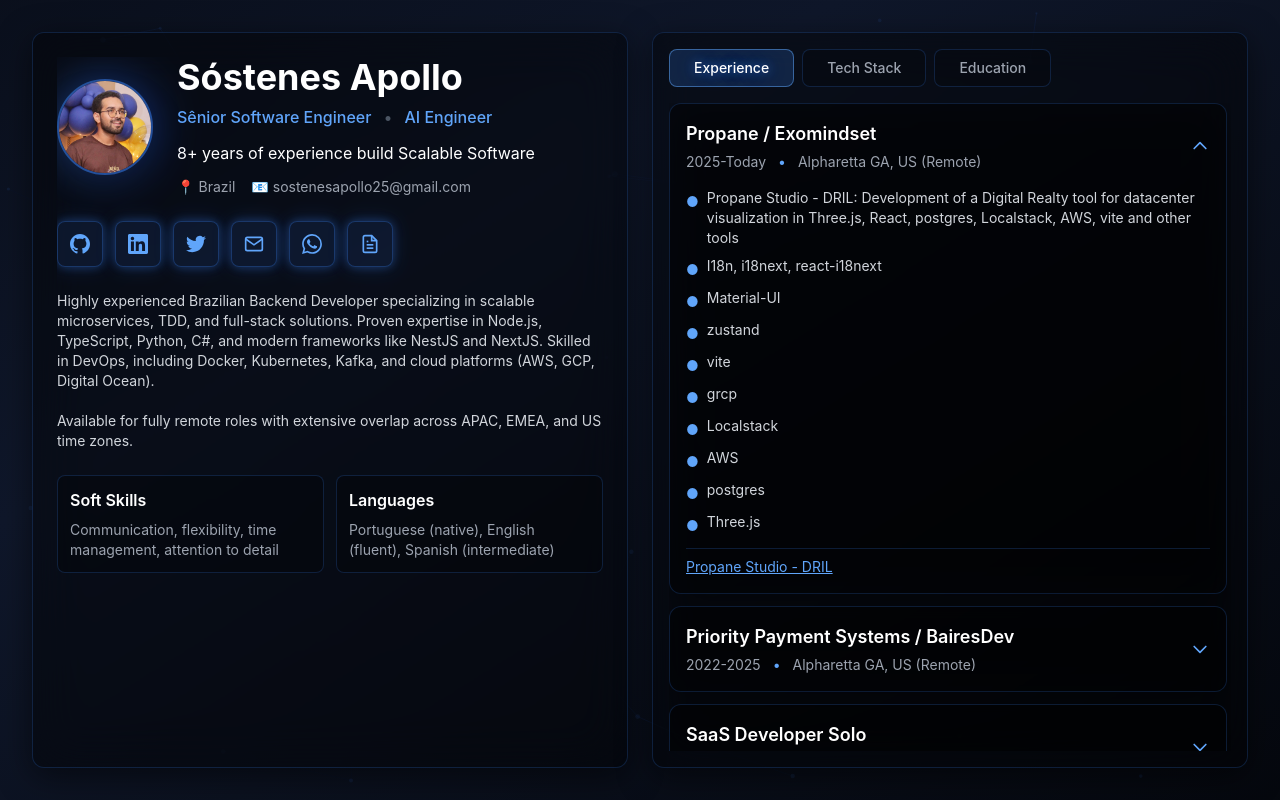
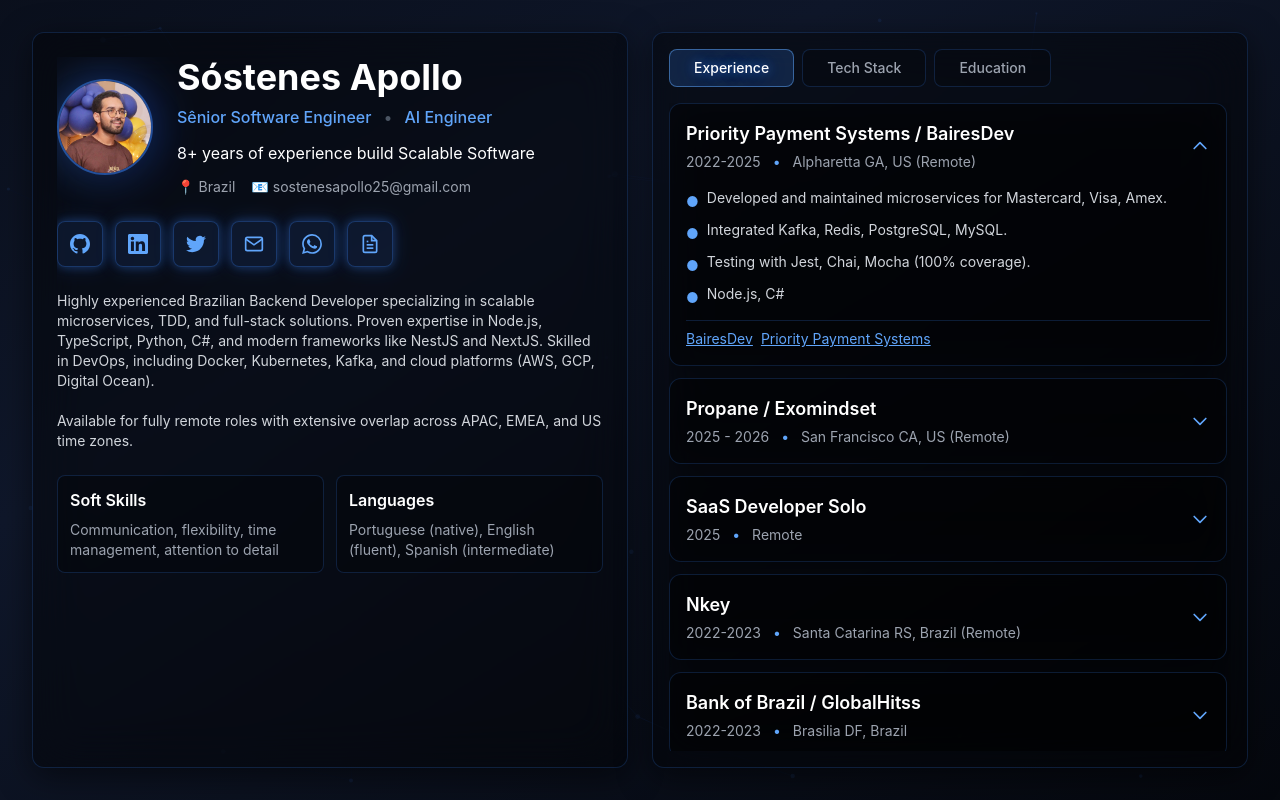
Before and after one commit to sostenesapollo/sostenesapollo, a React (Vite) app: page / in a window 1280 px wide. Built offline with nearby package versions, Linux system fonts and the light colour scheme.

Commit message:
fixed propane

```diff
--- a/src/App.jsx
+++ b/src/App.jsx
@@ -4,9 +4,24 @@ import { loadFull } from "tsparticles";
 
 const experiences = [
   {
+    company: "Priority Payment Systems / BairesDev",
+    period: "2022-2025",
+    location: "Alpharetta GA, US (Remote)",
+    achievements: [
+      "Developed and maintained microservices for Mastercard, Visa, Amex.",
+      "Integrated Kafka, Redis, PostgreSQL, MySQL.",
+      "Testing with Jest, Chai, Mocha (100% coverage).",
+      "Node.js, C#"
+    ],
+    links: [
+      { name: "BairesDev", url: "https://bairesdev.com" },
+      { name: "Priority Payment Systems", url: "https://prioritycommerce.com/smb-payments/" }
+    ]
+  },
+  {
     company: "Propane / Exomindset",
-    period: "2025-Today",
-    location: "Alpharetta GA, US (Remote)",
+    period: "2025 - 2026",
+    location: "San Francisco CA, US (Remote)",
     achievements: [
       "Propane Studio - DRIL: Development of a Digital Realty tool for datacenter visualization in Three.js, React, postgres, Localstack, AWS, vite and other tools",
       "I18n, i18next, react-i18next",
@@ -21,21 +36,6 @@ const experiences = [
     ],
     links: [
       { name: "Propane Studio - DRIL", url: "https://propane.agency/" },
-    ]
-  },
-  {
-    company: "Priority Payment Systems / BairesDev",
-    period: "2022-2025",
-    location: "Alpharetta GA, US (Remote)",
-    achievements: [
-      "Developed and maintained microservices for Mastercard, Visa, Amex.",
-      "Integrated Kafka, Redis, PostgreSQL, MySQL.",
-      "Testing with Jest, Chai, Mocha (100% coverage).",
-      "Node.js, C#"
-    ],
-    links: [
-      { name: "BairesDev", url: "https://bairesdev.com" },
-      { name: "Priority Payment Systems", url: "https://prioritycommerce.com/smb-payments/" }
     ]
   },
   {
```
